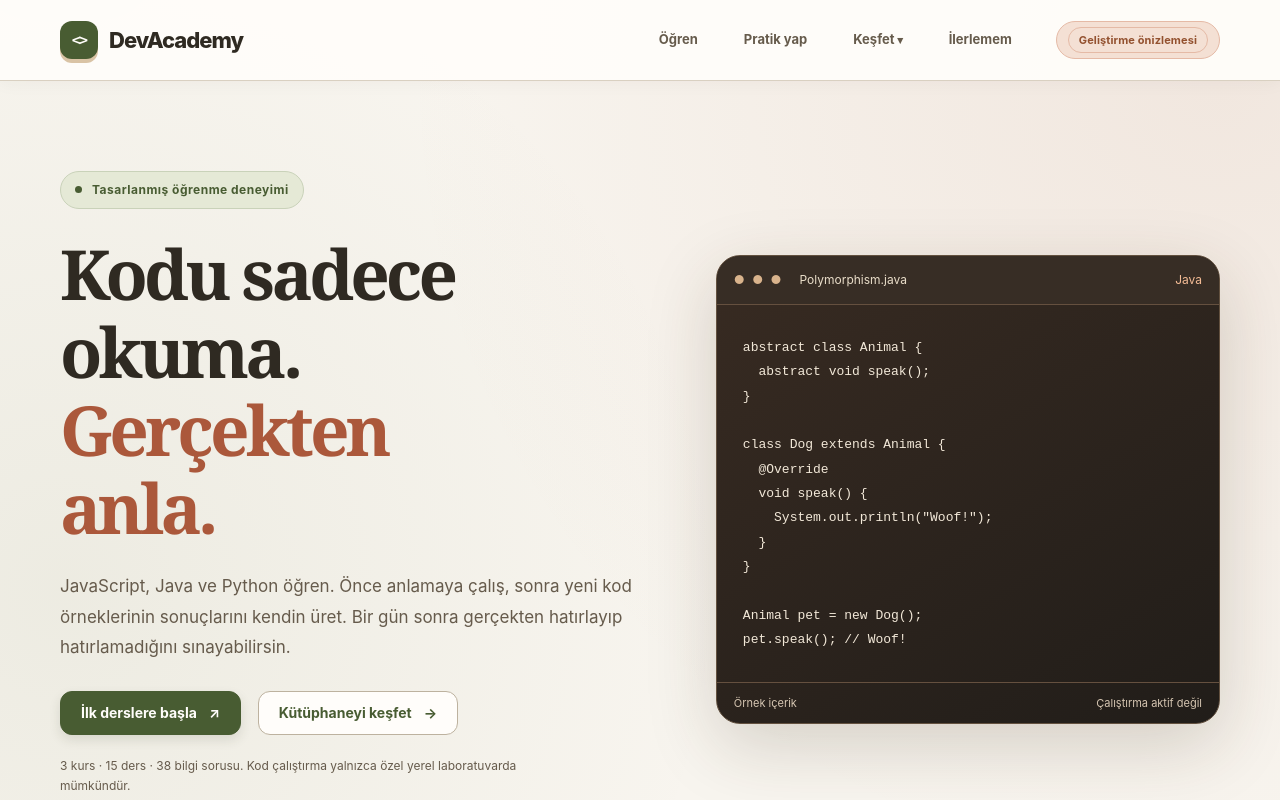
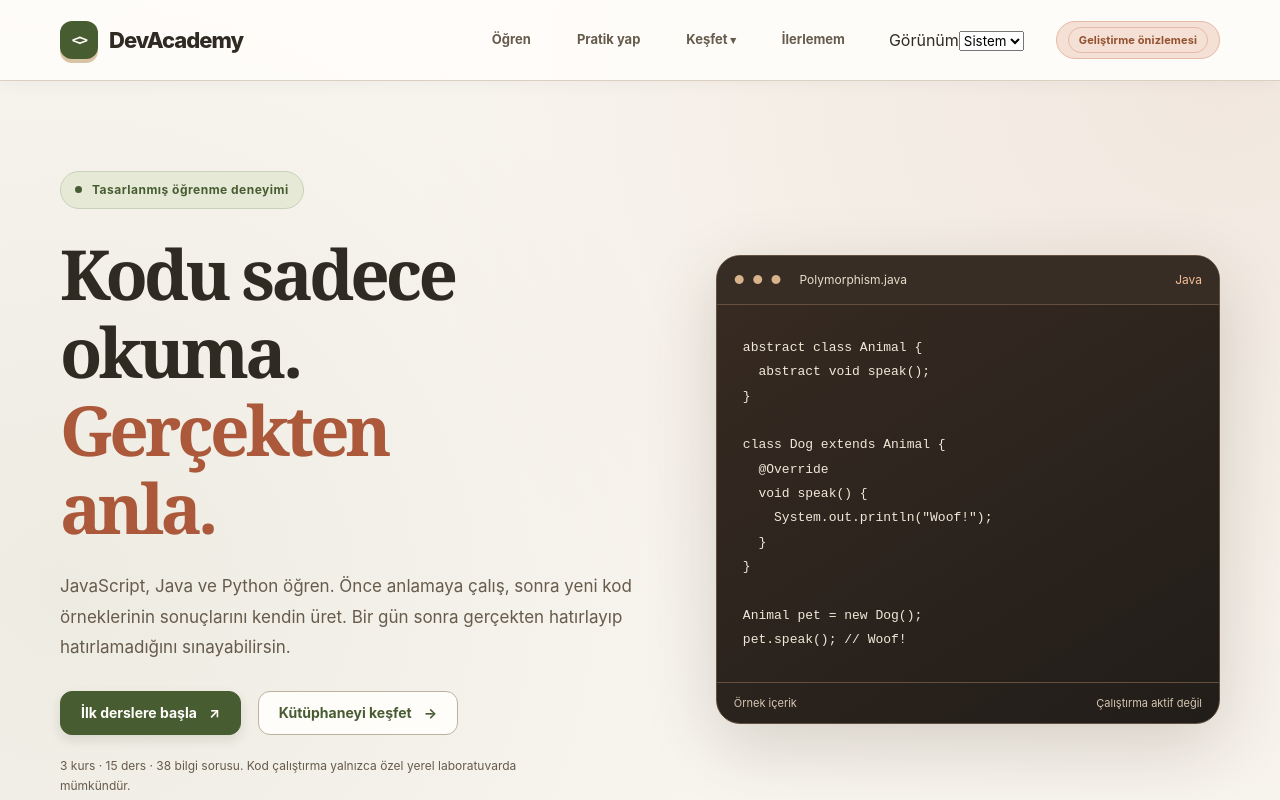
Before and after one commit to bkrbzdgn40/devacademy-platform, a Next.js app in the folder apps/web/: page / in a window 1280 px wide. Shown: the top 800 px of the page. Built offline with nearby package versions, Linux system fonts and the light colour scheme.

Commit message:
feat: persistent accessible light/dark/system theme switcher with early bootstrap

```diff
--- a/apps/web/src/app/layout.tsx
+++ b/apps/web/src/app/layout.tsx
@@ -1,5 +1,7 @@
 import type { Metadata } from "next";
 import Link from "next/link";
+import Script from "next/script";
+import {ThemeSwitcher} from "@/components/theme-switcher";
 import {StatusPill} from "@/components/ui-primitives";
 import "./globals.css";
 
@@ -8,8 +10,11 @@ export const metadata: Metadata = {
   description: "Programlama dillerini, yazılım kavramlarını ve teknolojileri keşfet.",
 };
 
+const themeBoot="// M8.6 dark theme initial boot: keep it tiny and run before first CSS paint.\n// Not a source of account preferences. System preference is the default.\ntry {\n  var pref=localStorage.getItem(\"devacademy-theme\");\n  if(pref!==\"light\"&&pref!==\"dark\")pref=\"system\";\n  var dark=pref===\"dark\"||(pref===\"system\"&&window.matchMedia(\"(prefers-color-scheme: dark)\").matches);\n  var root=document.documentElement;\n  root.dataset.theme=dark?\"dark\":\"light\";\n  root.dataset.themePreference=pref;\n  root.style.colorScheme=dark?\"dark\":\"light\";\n}catch(e){\n  document.documentElement.dataset.theme=\"light\";\n  document.documentElement.dataset.themePreference=\"system\";\n}\n";
+
 export default function RootLayout({ children }: Readonly<{ children: React.ReactNode }>) {
-  return <html lang="tr"><body>
+  return <html lang="tr" suppressHydrationWarning><body>
+    <Script id="devacademy-theme-boot" strategy="beforeInteractive" dangerouslySetInnerHTML={{__html:themeBoot}}/>
     <a className="skip-link" href="#main-content">İçeriğe geç</a>
     <header className="site-header"><div className="shell nav-inner">
       <Link href="/" className="logo" aria-label="DevAcademy ana sayfa"><span className="logo-mark" aria-hidden="true">{"<>"}</span><span className="logo-type">DevAcademy</span></Link>
@@ -25,6 +30,7 @@ export default function RootLayout({ children }: Readonly<{ children: React.Reac
         </details>
         <Link href="/hesap">İlerlemem</Link>
       </nav>
+      <ThemeSwitcher/>
       <span className="alpha-pill"><StatusPill tone="terracotta">Geliştirme önizlemesi</StatusPill></span>
     </div></header>
     <main id="main-content">{children}</main>
--- /dev/null
+++ b/apps/web/src/components/theme-switcher.tsx
@@ -0,0 +1,65 @@
+"use client";
+import {useEffect,useSyncExternalStore} from "react";
+
+type Preference="light"|"dark"|"system";
+type ResolvedTheme="light"|"dark";
+const KEY="devacademy-theme";
+const EVENT="devacademy-theme-change";
+const preferences:Preference[]=["system","light","dark"];
+function valid(value:string|null):value is Preference{
+  return value!==null&&preferences.includes(value as Preference);
+}
+function selection():Preference {
+  if(typeof document==="undefined")return "system";
+  const value=document.documentElement.dataset.themePreference;
+  return valid(value??null)?value as Preference:"system";
+}
+function subscribe(update:()=>void){
+  window.addEventListener(EVENT,update);
+  window.addEventListener("storage",update);
+  return ()=>{window.removeEventListener(EVENT,update);window.removeEventListener("storage",update)};
+}
+export function useResolvedTheme():ResolvedTheme{
+  return useSyncExternalStore(subscribe,
+    ()=>document.documentElement.dataset.theme==="dark"?"dark":"light",()=>"light");
+}
+function apply(preference:Preference){
+  const systemDark=window.matchMedia("(prefers-color-scheme: dark)").matches;
+  const resolved:ResolvedTheme=preference==="system"?(systemDark?"dark":"light"):preference;
+  document.documentElement.dataset.theme=resolved;
+  document.documentElement.dataset.themePreference=preference;
+  document.documentElement.style.colorScheme=resolved;
+  window.dispatchEvent(new Event(EVENT));
+}
+export function ThemeSwitcher(){
+  const preference=useSyncExternalStore(subscribe,selection,()=>"system");
+  useEffect(()=>{
+    // A user-selected scheme is applied in the early head bootstrap, before paint.
+    // The following handles live OS setting updates and storage changes.
+    const media=window.matchMedia("(prefers-color-scheme: dark)");
+    const resync=()=>{
+      let stored:Preference="system";
+      try{const candidate=localStorage.getItem(KEY);if(valid(candidate))stored=candidate;}
+      catch{/* Private browsing/storage-blocked mode still supports this session. */}
+      apply(stored);
+    };
+    media.addEventListener("change",resync);
+    window.addEventListener("storage",resync);
+    return ()=>{media.removeEventListener("change",resync);window.removeEventListener("storage",resync)};
+  },[]);
+  function onSelect(value:string){
+    if(!valid(value))return;
+    try{if(value==="system")localStorage.removeItem(KEY);else localStorage.setItem(KEY,value)}
+    catch{/* Keep the active choice this session, even if persistence is blocked. */}
+    apply(value);
+  }
+  return <label className="theme-control">
+    <span className="theme-control-label">Görünüm</span>
+    <select aria-label="Görünüm teması" value={preference}
+      onChange={e=>onSelect(e.target.value)}>
+      <option value="system">Sistem</option>
+      <option value="light">Açık</option>
+      <option value="dark">Koyu</option>
+    </select>
+  </label>;
+}
```
